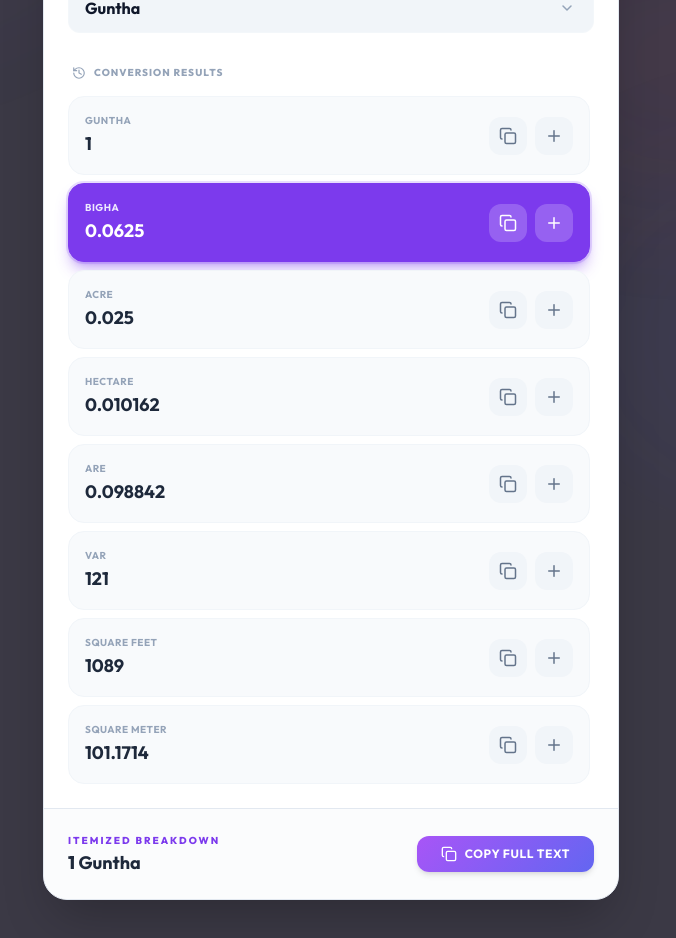
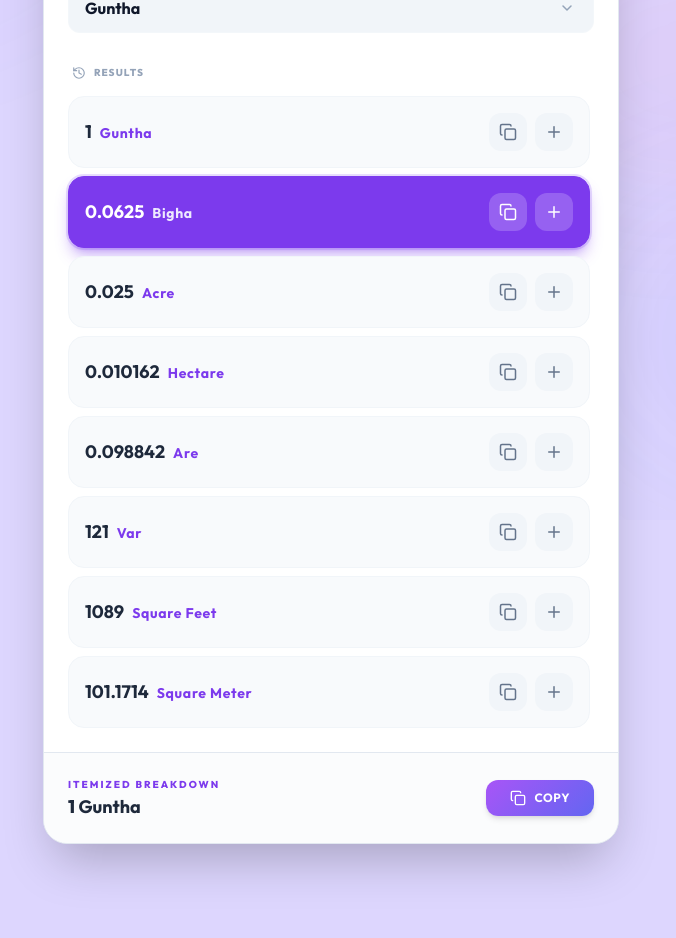
Before and after one commit to Murlidhar08/Area-Converter, a React (Vite) app: page /multiple/1/1 in a window 1280 px wide. Shown: the part 280-1218 px from the top of the page, without its empty margins (309-985 px from the left). After the commit the page ends 1164 px from the top, so only its background shows below. Built offline with nearby package versions, Linux system fonts and the light colour scheme.

Commit message:
label redesign

```diff
--- a/src/locales/en/translation.ts
+++ b/src/locales/en/translation.ts
@@ -4,7 +4,6 @@ export default {
     add: "Add",
     copy: "Copy",
     copied: "Copied",
-    copy_all: "Copy Full Text",
 
     title: {
         converter: "Multiple Converter",
@@ -23,7 +22,7 @@ export default {
         converter: "Transform any area instantly"
     },
     label: {
-        results: "Conversion Results",
+        results: "Results",
         enterValue: "Enter Value",
         from: "From",
         to: "To",
--- a/src/pages/AreaConverterMultiple.tsx
+++ b/src/pages/AreaConverterMultiple.tsx
@@ -1,6 +1,6 @@
 // Packages
 import { AnimatePresence, motion } from "framer-motion";
-import { ArrowRightLeft, Calculator, Copy, History, Plus, X } from 'lucide-react';
+import { ArrowRightLeft, Calculator, CheckCheck, Copy, History, Plus, X } from 'lucide-react';
 import { useEffect, useRef, useState } from "react";
 import { useTranslation } from "react-i18next";
 import { useNavigate, useParams } from "react-router-dom";
@@ -253,11 +253,11 @@ export default function AreaConverterMultiple() {
                           : "bg-slate-50 dark:bg-slate-800/40 border-slate-100 dark:border-slate-700/50 hover:border-violet-500/50 hover:bg-slate-50 dark:hover:bg-slate-800/60 text-slate-900 dark:text-slate-300"}`}
                     >
                       <div className="flex flex-col gap-0.5">
-                        <span className={`text-[10px] uppercase font-bold tracking-wider ${isSelected ? "text-violet-100" : "text-slate-400 dark:text-slate-500 group-hover:text-violet-600 dark:group-hover:text-violet-400"}`}>
-                          {t(`converter.label.${unit}`)}
-                        </span>
                         <span className={`text-lg font-bold ${isSelected ? "text-white" : "text-slate-800 dark:text-slate-200"}`}>
                           {value}
+                          <span className={`text-sm ml-2 font-bold tracking-wider ${isSelected ? "text-violet-100" : "text-slate-400 dark:text-slate-500 text-violet-600 dark:group-hover:text-violet-400"}`}>
+                            {t(`converter.label.${unit}`)}
+                          </span>
                         </span>
                       </div>
 
@@ -268,7 +268,7 @@ export default function AreaConverterMultiple() {
                             ? "bg-white/20 hover:bg-white/30 text-white"
                             : "bg-slate-100 dark:bg-slate-700/50 text-slate-500 dark:text-slate-400 hover:bg-violet-500/10 dark:hover:bg-violet-500/20 hover:text-violet-600 dark:hover:text-violet-400"}`}
                         >
-                          {copied === unit ? <span className="text-xs font-bold px-1">{t("copied")}</span> : <Copy size={18} />}
+                          {copied === unit ? <CheckCheck size={18} /> : <Copy size={18} />}
                         </button>
 
                         <AnimatePresence>
@@ -320,7 +320,7 @@ export default function AreaConverterMultiple() {
                   }}
                   className="btn-primary w-full sm:w-auto flex items-center justify-center gap-2 whitespace-nowrap shadow-md text-xs font-bold uppercase tracking-wider"
                 >
-                  {copied === "detail" ? t("copied") : <><Copy size={16} /> {t("copy_all")}</>}
+                  {copied === "detail" ? t("copied") : <><Copy size={16} /> {t("copy")}</>}
                 </button>
               </div>
             </motion.div>
--- a/src/pages/SettingPage.tsx
+++ b/src/pages/SettingPage.tsx
@@ -49,6 +49,7 @@ export default function SettingPage() {
         {
             id: 'theme',
             title: t("settings.theme"),
+            hidden: true,
             icon: isDarkMode ? Moon : Sun,
             color: isDarkMode ? "text-indigo-400" : "text-amber-500",
             bg: isDarkMode ? "bg-indigo-500/10" : "bg-amber-500/10",
@@ -80,6 +81,7 @@ export default function SettingPage() {
                 {settingSections.map((section, idx) => (
                     <motion.div
                         key={section.id}
+                        hidden={section.hidden}
                         className="glass-card !p-0 overflow-hidden bg-white dark:bg-slate-900 border border-slate-200 dark:border-slate-800"
                         initial={{ opacity: 0, y: 20 }}
                         animate={{ opacity: 1, y: 0 }}
--- a/src/styles/globals.css
+++ b/src/styles/globals.css
@@ -7,7 +7,7 @@
     /* Light Mode Variables */
     --primary: 139, 92, 246;
     --accent: 236, 72, 153;
-    --bg-main: 248, 250, 252;
+    --bg-main: rgb(255, 176, 255);
     --bg-glass: 255, 255, 255;
     --text-main: 15, 23, 42;
     --text-muted: 100, 116, 139;
@@ -32,7 +32,7 @@
   }
 
   body {
-    background: rgb(var(--bg-main), 0.8);
+    @apply bg-violet-200;
     font-family: 'Outfit', sans-serif;
     min-height: 100vh;
   }
```
